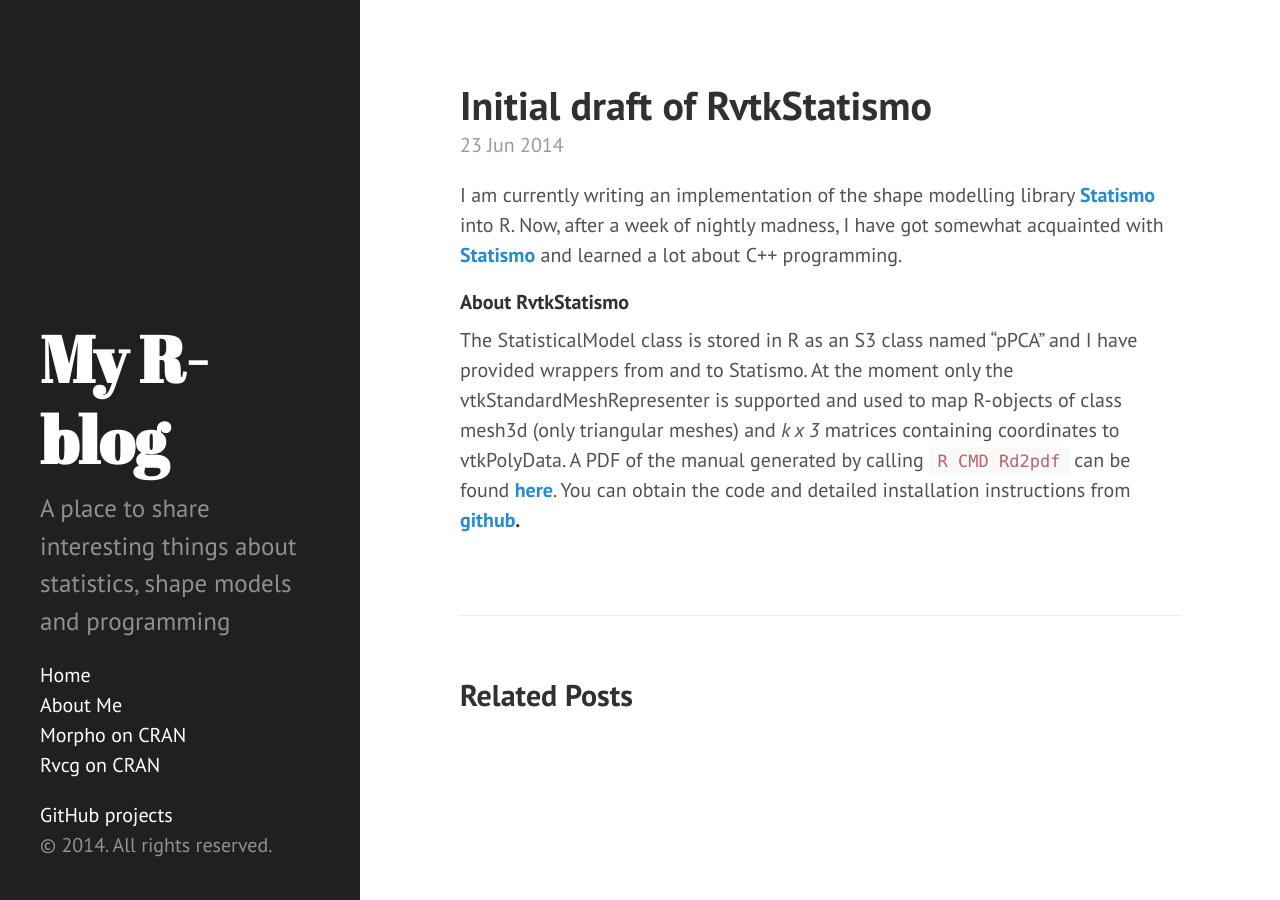
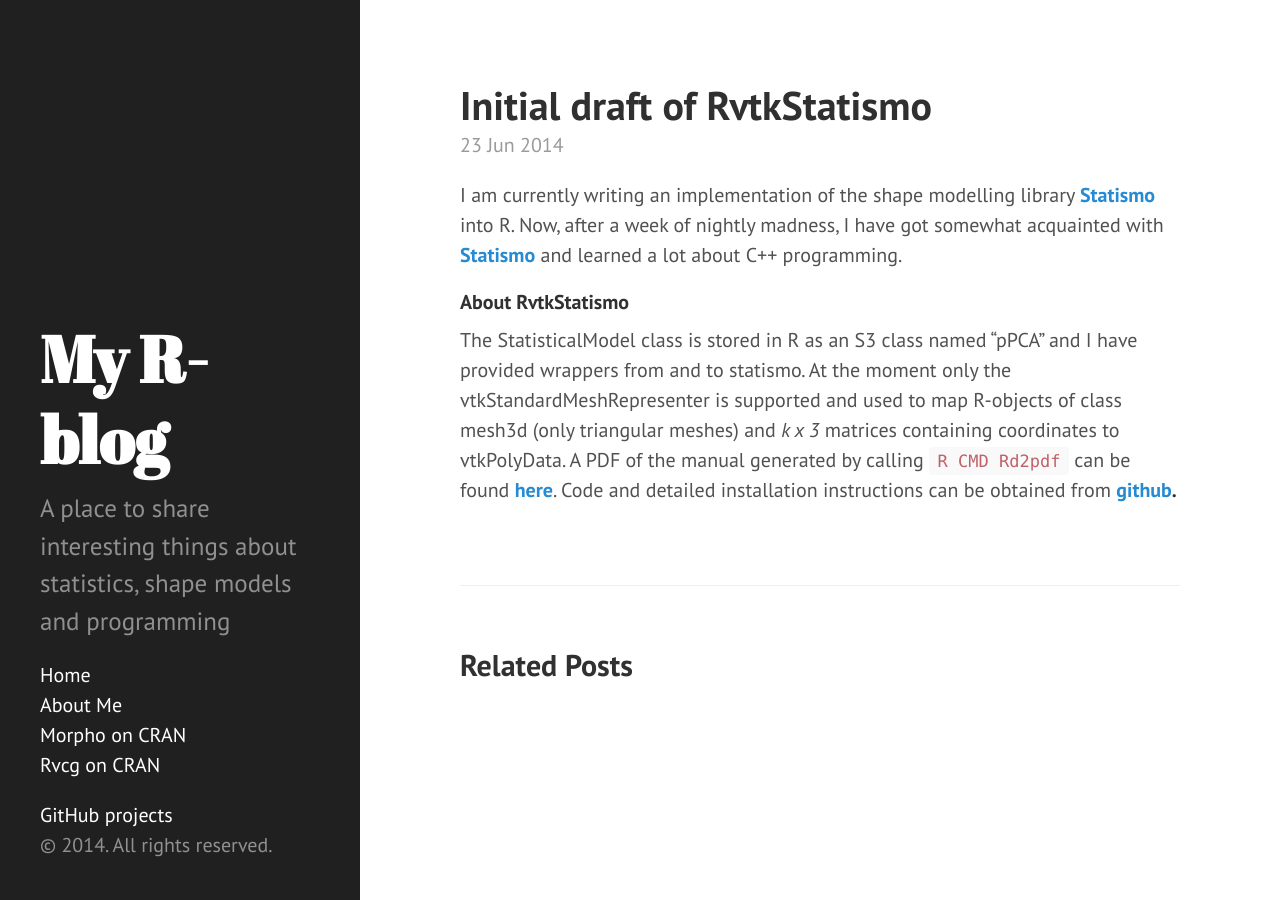
Before and after one commit to zarquon42b/zarquon42b.github.io, a Jekyll site: the page built from _posts/2014-06-23-RvtkStatismo.md, in a window 1280 px wide. Built offline with Jekyll 4.4.1, drawn with Linux system fonts in a browser that asks for light colours; Markdown is read by kramdown in place of the engine named in the settings.

Commit message:
some updates

````diff
--- a/_posts/2014-06-23-RvtkStatismo.md
+++ b/_posts/2014-06-23-RvtkStatismo.md
@@ -5,4 +5,4 @@
 
 I am currently writing an implementation of the shape modelling library **[Statismo](https://github.com/statismo/statismo)** into R. Now, after a week of nightly madness, I have got somewhat acquainted with **[Statismo](https://github.com/statismo/statismo)** and learned a lot about C++ programming.
 ####About RvtkStatismo
-The StatisticalModel class is stored in R as an S3 class named "pPCA" and I have provided wrappers from and to Statismo. At the moment only the vtkStandardMeshRepresenter is supported and used to map R-objects of class mesh3d (only triangular meshes) and *k x 3* matrices containing coordinates to vtkPolyData. A PDF of the manual generated by calling ```R CMD Rd2pdf``` can be found **[here](../resources/RvtkStatismo.pdf)**. You can obtain the code and detailed installation instructions from **[github](https://github.com/zarquon42b/RvtkStatismo).**
+The StatisticalModel class is stored in R as an S3 class named "pPCA" and I have provided wrappers from and to statismo. At the moment only the vtkStandardMeshRepresenter is supported and used to map R-objects of class mesh3d (only triangular meshes) and *k x 3* matrices containing coordinates to vtkPolyData. A PDF of the manual generated by calling ```R CMD Rd2pdf``` can be found **[here](../resources/RvtkStatismo.pdf)**. Code and detailed installation instructions can be obtained from **[github](https://github.com/zarquon42b/RvtkStatismo).**
````
Also changed, not shown: 3 other files.
